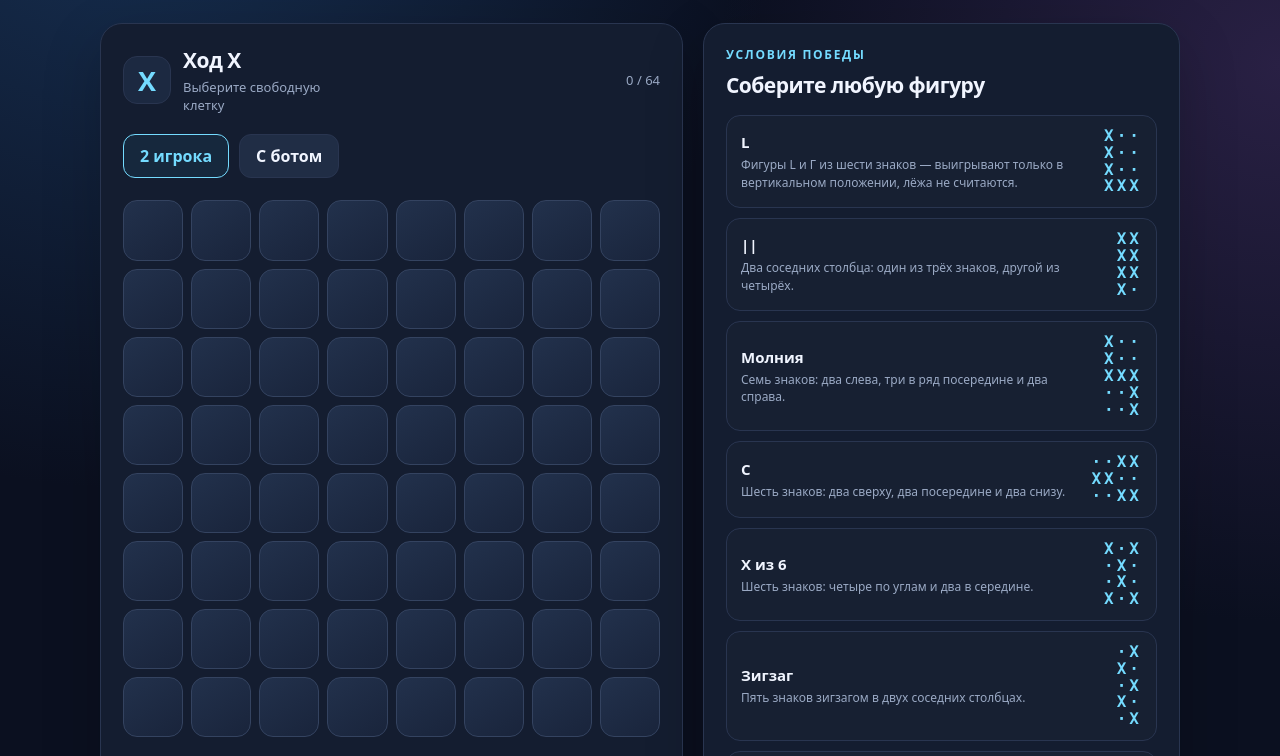
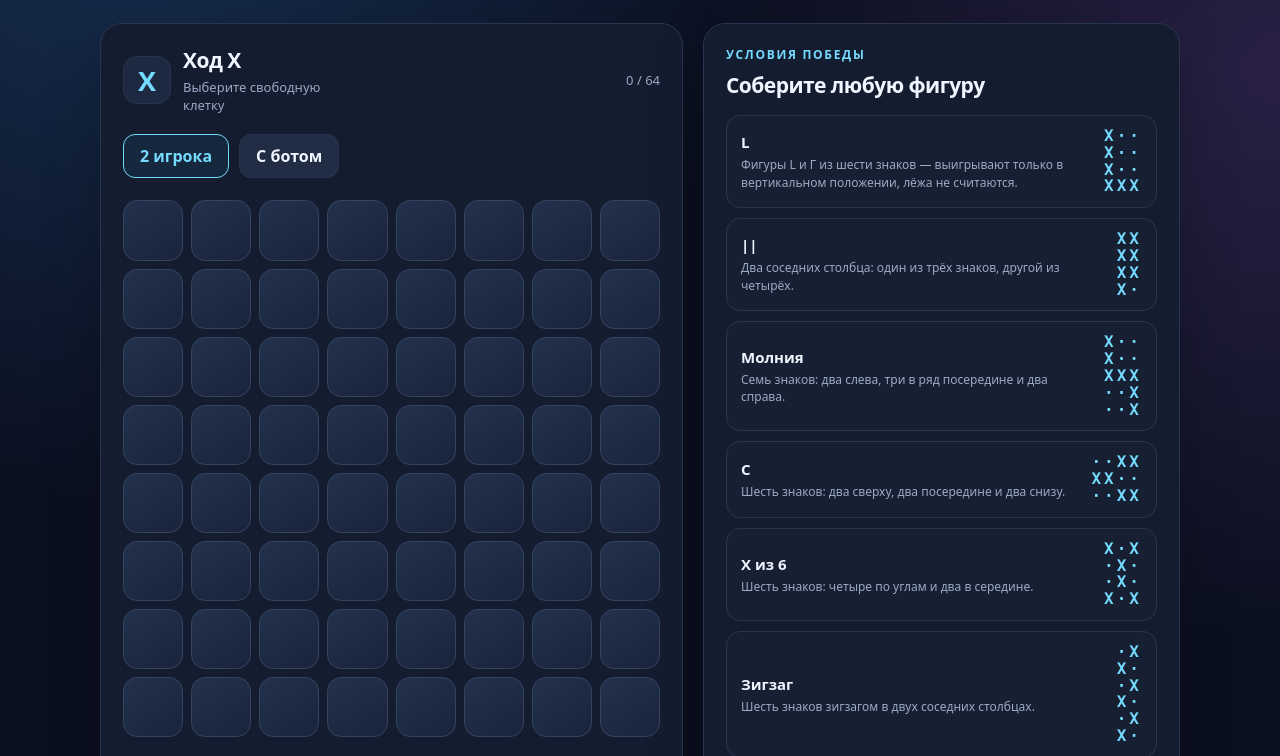
Before and after one commit to GeorgiiMakarov/XOXO, a plain HTML site: page index.html in a window 1280 px wide. Shown: the part 172-928 px from the top of the page. Drawn offline with Linux system fonts and the light colour scheme.

Commit message:
Grow zigzag to 6 cells

```diff
--- a/index.html
+++ b/index.html
@@ -469,13 +469,14 @@
       },
       {
         name: "Зигзаг",
-        description: "Пять знаков зигзагом в двух соседних столбцах.",
+        description: "Шесть знаков зигзагом в двух соседних столбцах.",
         masks: [[
           ".X",
           "X.",
           ".X",
           "X.",
-          ".X"
+          ".X",
+          "X."
         ]]
       },
       {
```
